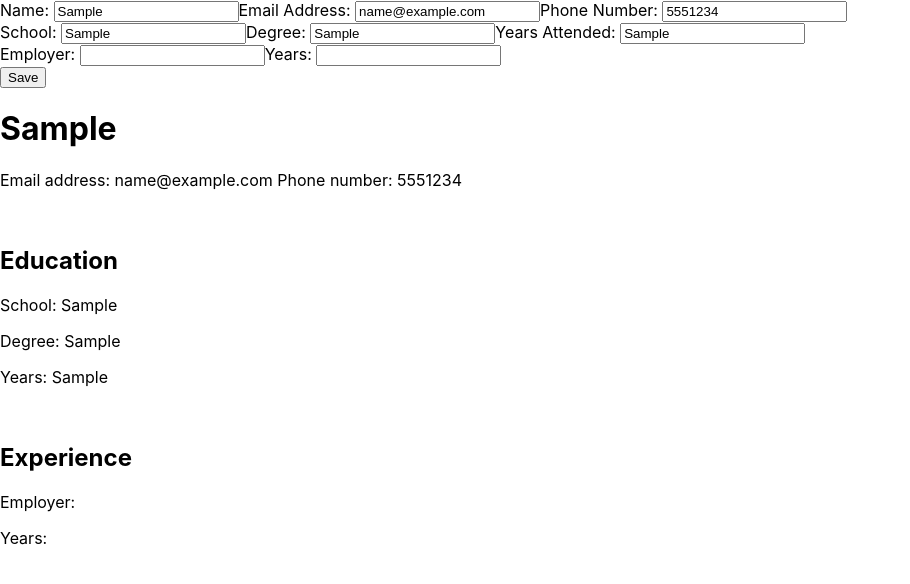
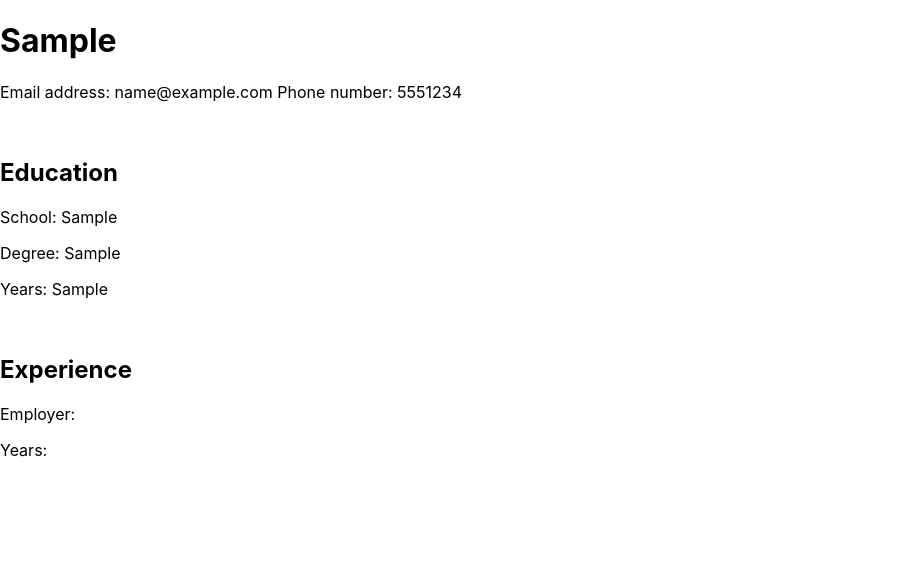
Before and after one commit to bobbychicano/cv-react-project, a React (Create React App) app: page / in a window 1280 px wide. Both pictures are taken after typing "Sample", "name@example.com", "5551234", "Sample", "Sample", "Sample" into the empty fields and a click on the button "Save". Shown: the top 584 px of the page, without its empty margins (0-910 px from the left). Built offline with nearby package versions, Linux system fonts and the light colour scheme.

Commit message:
Destructure state and props
Destructure state in app and destructure props in components.
Add a conditinal statement to render components when showResume
is false.

```diff
--- a/src/App.js
+++ b/src/App.js
@@ -8,7 +8,6 @@ class App extends Component {
   constructor() {
     super();
 
-    // Might I need to add keys here?
     // After completing maybe try flattening state and ensuring functionality in that way
     this.state = {
       showResume: false,
@@ -53,6 +52,7 @@ class App extends Component {
   };
 
   // Clicking this button clears out input fields and state to start a new resume
+  //Could the clearing out be done with recursion if the object was nested even deeper?
   newResume = (e) => {
     e.preventDefault();
 
@@ -65,39 +65,46 @@ class App extends Component {
   };
 
   render() {
+    const { showResume, introduction, education, experience } = this.state;
+
     return (
       <div>
+        {!showResume && (
+          <div>
             <Introduction
-          introValues={this.state.introduction}
+              introValues={introduction}
               onChange={this.handleChange}
             />
             <Education
-          educationValues={this.state.education}
+              educationValues={education}
               onChange={this.handleChange}
             />
             <Experience
-          experienceValues={this.state.experience}
+              experienceValues={experience}
               onChange={this.handleChange}
             />
             <button type="button" name="save-button" onClick={this.handleSave}>
               Save
             </button>
-        {this.state.showResume && (
+          </div>
+        )}
+
+        {showResume && (
           <div>
-            <h1>{this.state.introduction.fullName}</h1>
+            <h1>{introduction.fullName}</h1>
             <p>
-              Email address: {this.state.introduction.emailAddress} Phone
-              number: {this.state.introduction.phoneNumber}
+              Email address: {introduction.emailAddress} Phone number:{" "}
+              {introduction.phoneNumber}
             </p>
             <br />
             <h2>Education</h2>
-            <p>School: {this.state.education.school}</p>
-            <p>Degree: {this.state.education.degree}</p>
-            <p>Years: {this.state.education.years}</p>
+            <p>School: {education.school}</p>
+            <p>Degree: {education.degree}</p>
+            <p>Years: {education.years}</p>
             <br />
             <h2>Experience</h2>
-            <p>Employer: {this.state.experience.employer}</p>
-            <p>Years: {this.state.experience.years}</p>
+            <p>Employer: {experience.employer}</p>
+            <p>Years: {experience.years}</p>
           </div>
         )}
 
--- a/src/Components/Education.js
+++ b/src/Components/Education.js
@@ -2,12 +2,14 @@ import React, { Component } from "react";
 
 class Education extends Component {
   render() {
+    const { school, degree, years } = this.props.educationValues;
+
     return (
       <div>
         <label for="school">School: </label>
         <input
           type="text"
-          value={this.props.educationValues.school}
+          value={school}
           id="education"
           name="school"
           onChange={this.props.onChange}
@@ -15,7 +17,7 @@ class Education extends Component {
         <label for="degree">Degree: </label>
         <input
           type="text"
-          value={this.props.educationValues.degree}
+          value={degree}
           id="education"
           name="degree"
           onChange={this.props.onChange}
@@ -23,7 +25,7 @@ class Education extends Component {
         <label for="years">Years Attended: </label>
         <input
           type="text"
-          value={this.props.educationValues.years}
+          value={years}
           id="education"
           name="years"
           onChange={this.props.onChange}
--- a/src/Components/Experience.js
+++ b/src/Components/Experience.js
@@ -2,12 +2,14 @@ import React, { Component } from "react";
 
 class Experience extends Component {
   render() {
+    const { employer, years } = this.props.experienceValues;
+
     return (
       <div>
         <label for="employer">Employer: </label>
         <input
           type="text"
-          value={this.props.experienceValues.employer}
+          value={employer}
           id="experience"
           name="employer"
           onChange={this.props.onChange}
@@ -15,7 +17,7 @@ class Experience extends Component {
         <label for="years">Years: </label>
         <input
           type="text"
-          value={this.props.experienceValues.years}
+          value={years}
           id="experience"
           name="years"
           onChange={this.props.onChange}
--- a/src/Components/Introduction.js
+++ b/src/Components/Introduction.js
@@ -2,12 +2,14 @@ import React, { Component } from "react";
 
 class Introduction extends Component {
   render() {
+    const { fullName, emailAddress, phoneNumber } = this.props.introValues;
+
     return (
       <div>
         <label for="fullName">Name: </label>
         <input
           type="text"
-          value={this.props.introValues.fullName}
+          value={fullName}
           id="introduction"
           name="fullName"
           onChange={this.props.onChange}
@@ -15,7 +17,7 @@ class Introduction extends Component {
         <label for="emailAddress">Email Address: </label>
         <input
           type="email"
-          value={this.props.introValues.emailAddress}
+          value={emailAddress}
           id="introduction"
           name="emailAddress"
           onChange={this.props.onChange}
@@ -25,7 +27,7 @@ class Introduction extends Component {
           type="tel"
           pattern="[0-9]{3}-[0-9]{3}-[0-9]{4}"
           maxlength="10"
-          value={this.props.introValues.phoneNumber}
+          value={phoneNumber}
           id="introduction"
           name="phoneNumber"
           onChange={this.props.onChange}
```
Lines whose indentation alone changed are shown as unchanged.
